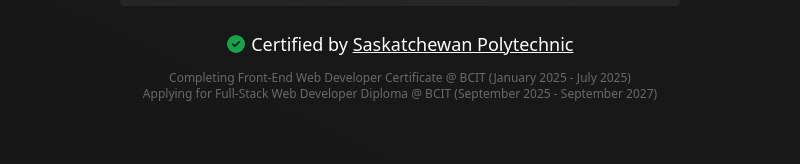
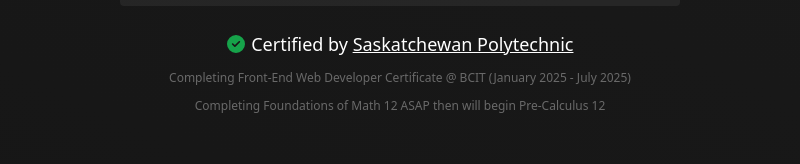
Before and after one commit to ihawp/portfolio, a React (Vite) app: page / in a window 1280 px wide. Shown: the part 278-442 px from the top of the page, without its empty margins (240-1040 px from the left). Built offline with nearby package versions, Linux system fonts and the light colour scheme; no server answers.

Commit message:
removed useless param from toggleDetails call.

```diff
--- a/src/component/Project.tsx
+++ b/src/component/Project.tsx
@@ -8,7 +8,7 @@
 const Project: FC<projectData> = ({ index, title, description, url, github, logos, open, toggleDetails }) => {
 
     const toggle = () => {
-        toggleDetails(index, open);
+        toggleDetails(index);
     }
 
     return <div
--- a/src/page/Home.tsx
+++ b/src/page/Home.tsx
@@ -78,7 +78,8 @@
 export default function Home() {
     return <>
         <div className={"flex items-center justify-center flex-col sm:py-20 py-16 gap-3 text-center"}>
-            <h1 className={"sm:text-6xl text-[35px] mb-1 sm:mb-0"}><span className={"font-bold"}>Warren Chemerika</span></h1>
+            <h1 className={"sm:text-6xl text-[35px] mb-1 sm:mb-0"}><span className={"font-bold"}>Warren Chemerika</span>
+            </h1>
             <h2 className={"sm:text-[39px] sm:leading-10 text-[23px] bg-[#999] bg-opacity-10 px-3 py-3 sm:pt-3 sm:pb-4 sm:w-max text-center rounded font-semibold"}>Web
                 Developer @ <a target={"_blank"} className="hover:underline" href={"https://www.servoweb.com/"}
                                title={"Servoweb Technologies"}>Servoweb</a></h2>
@@ -87,9 +88,11 @@
                 href={"/Front-EndWebDevCertificateWarrenChemerika.pdf"} target={"_blank"} className={"underline"}
                 title={"Certificate of Front-End Web Development from Saskatchewan Polytechnic"}>Saskatchewan
                 Polytechnic</a></p>
-            <p className={"opacity-35 text-xs max-w-80 sm:max-w-none"}>Completing Front-End Web Developer Certificate @ BCIT (January 2025 - July 2025)<br/>
-               Applying for Full-Stack Web Developer Diploma @ BCIT (September 2025 - September 2027)</p>
+            <p className={"opacity-35 text-xs max-w-80 sm:max-w-none"}>Completing Front-End Web Developer Certificate @
+                BCIT (January 2025 - July 2025)</p>
+            <p className={"opacity-35 text-xs max-w-80 sm:max-w-3xl"}>Completing Foundations of Math 12 ASAP then will begin Pre-Calculus 12</p>
         </div>
         <Portfolio/>
-    </>;
+    </>
+;
 }
```
